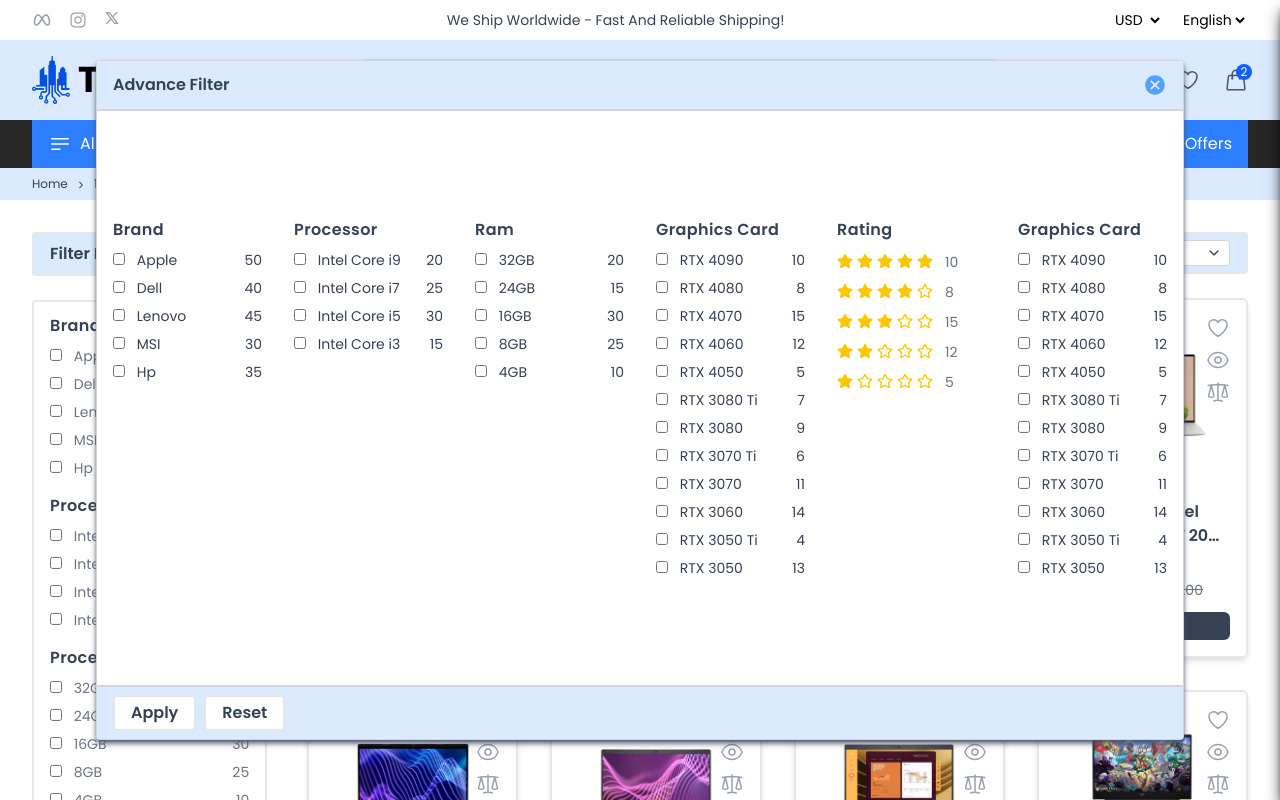
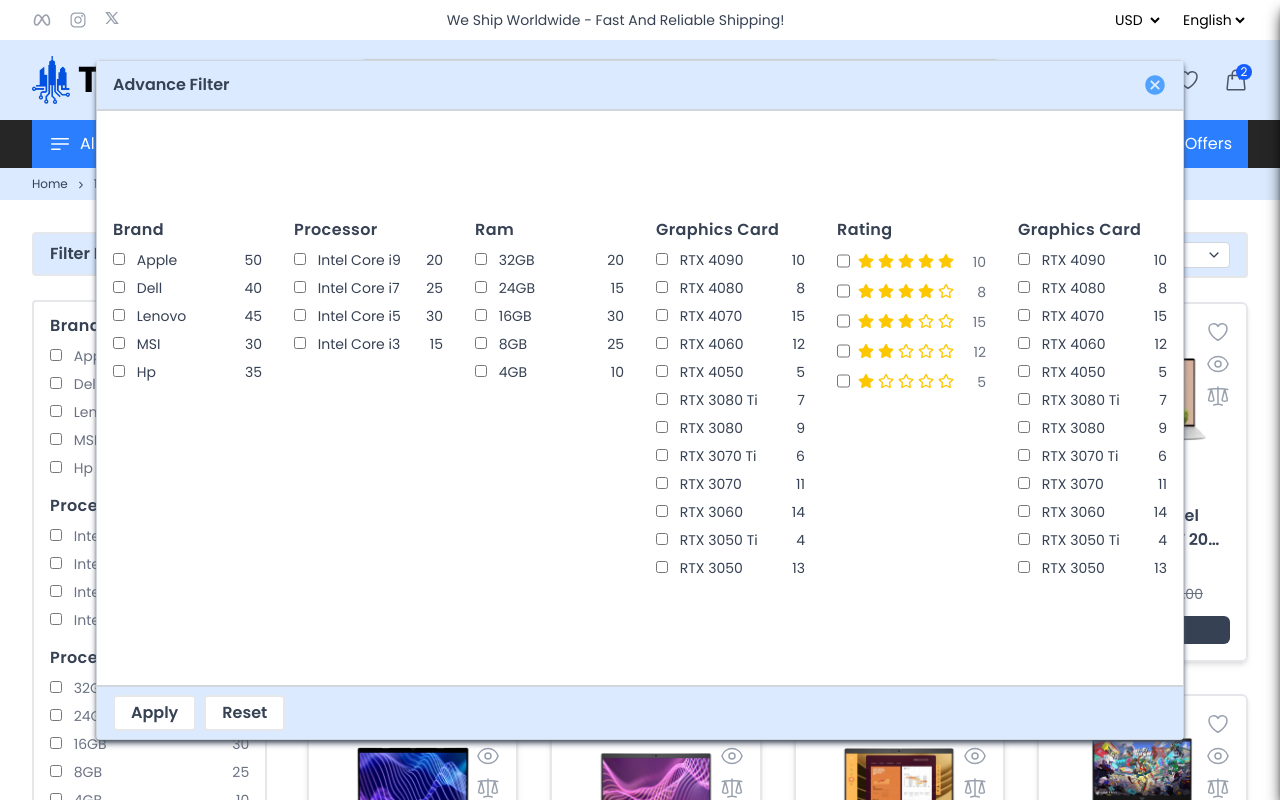
Before and after one commit to muhammadh03/front, a React (Vite) app: page /1/collections/all in a window 1280 px wide. Both pictures are taken after a click on the element "All Filter". Shown: the top 800 px of the page. Built offline with nearby package versions, Linux system fonts and the light colour scheme.

Commit message:
small update

```diff
--- a/src/Components/Common/StarRating.jsx
+++ b/src/Components/Common/StarRating.jsx
@@ -15,8 +15,11 @@
     }
 
     return (
-        <div className="flex items-center gap-3 mt-2">
-            <span className="flex gap-1">{stars}</span>
+        <div className="flex items-center justify-between mt-2">
+            <div className='flex'>
+                <input type="checkbox" name="rates" id="rates" />
+                <span className="flex gap-1 ml-2">{stars}</span>
+            </div>
             {rates.stock !== undefined && (
                 <span className="text-sm text-gray-500 mt-0.5">{rates.stock}</span>
             )}
--- a/src/Pages/Collection.jsx
+++ b/src/Pages/Collection.jsx
@@ -251,7 +251,7 @@
                 </div>
                 {/* Product Grid */}
                 <div className='w-full md:w-[75%] lg:w-[80%]'>
-                    <div className='flex items-center justify-between text-gray-700 border-2 border-gray-200 py-1.5 px-3 lg:px-4 bg-blue-100 rounded-sm'>
+                    <div className='flex items-center justify-between text-gray-700 border-2 border-gray-200 py-1.5 lg:py-2 px-3 lg:px-4 bg-blue-100 rounded-sm'>
                         <div
                             onClick={toggleFilter}
                             className='relative flex items-center gap-2 border-1 border-gray-200 bg-white py-0.5 px-2 md:px-4 rounded-sm cursor-pointer'
```
